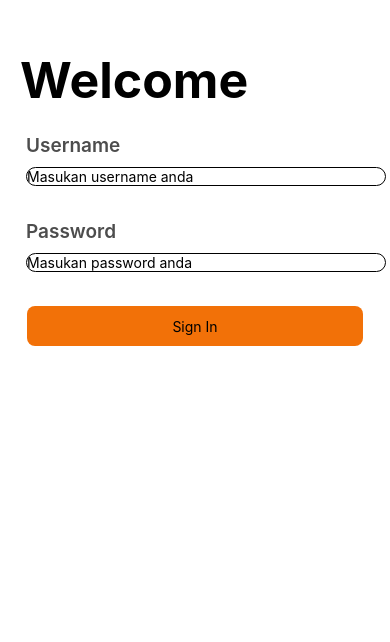
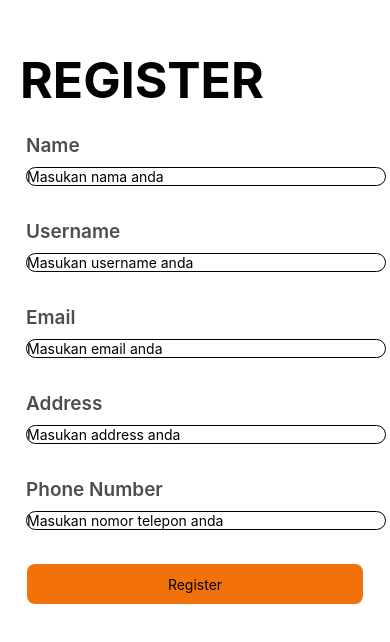
Before and after one commit to jck-y/Exercise-4MobileApp, a React Native app: screen / in a window 390 px wide. Shown: the top 642 px of the page. Built offline with nearby package versions, Linux system fonts and the light colour scheme.

Commit message:
buat kerangka

```diff
--- a/App.tsx
+++ b/App.tsx
@@ -1,26 +1,35 @@
 import {
-  View,
-  StyleSheet,
+  ScrollView,
 } from 'react-native';
-import React from 'react';
+import React, { useState } from 'react';
 import Title from './src/components/Title';
 import Input from './src/components/Input';
 import Button from './src/components/Button';
 const App = () => {
+  const [name, setName] = useState('');
+  const [username, setUsername] = useState('');
+  const [email, setEmail] = useState('');
+  const [address, setAddress] = useState('');
+  const [phoneNumber, setPhoneNumber] = useState('');
+
+  const handleRegister = () => {
+    console.log('Name:', name);
+    console.log('Username:', username);
+    console.log('Email:', email);
+    console.log('Address:', address);
+    console.log('Phone Number:', phoneNumber);
+  };
   return (
-    <View>
-      <Title/>
-      <Input text="Username" placeholder="Masukan username anda" />
-      <Input text="Password"placeholder="Masukan password anda" />
-      <Button/>
-    </View>
+    <ScrollView>
+      <Title text="REGISTER"/>
+      <Input text="Name" placeholder="Masukan nama anda"onChangeText={setName} />
+      <Input text="Username"placeholder="Masukan username anda" onChangeText={setUsername} />
+      <Input text="Email" placeholder="Masukan email anda"  onChangeText={setEmail}/>
+      <Input text="Address"placeholder="Masukan address anda" onChangeText={setAddress} />
+      <Input keyboardType='number-pad' text="Phone Number" placeholder="Masukan nomor telepon anda" onChangeText={setPhoneNumber} />
+      <Button onPress={handleRegister} />
+    </ScrollView>
   );
 };
 
-const style = StyleSheet.create({
-  btnlog: {
-    flexDirection: 'row',
-    justifyContent: 'center',
-  },
-});
 export default App;
--- a/src/components/Button/index.tsx
+++ b/src/components/Button/index.tsx
@@ -1,11 +1,11 @@
 import React from 'react';
 import { StyleSheet, Text, View } from 'react-native';
 import { TouchableOpacity } from 'react-native';
-const Button = () => {
+const Button = ({ onPress }) => {
   return (
     <View style={styles.container}>
-      <TouchableOpacity style={styles.button}>
-        <Text >Sign In</Text>
+      <TouchableOpacity style={styles.button} onPress={onPress}>
+        <Text >Register</Text>
       </TouchableOpacity>
     </View>
   );
--- a/src/components/Input/index.tsx
+++ b/src/components/Input/index.tsx
@@ -1,11 +1,16 @@
 import React from 'react';
 import { View, Text, StyleSheet, TextInput } from 'react-native';
 
-const Input = ({ text, placeholder }) => {
+const Input = ({ text, placeholder, keyboardType,onChangeText }) => {
   return (
     <View style={styles.container}>
       <Text style={styles.text}>{text}</Text>
-      <TextInput placeholder={placeholder} style={styles.input} />
+      <TextInput
+        placeholder={placeholder}
+        style={styles.input}
+        keyboardType={keyboardType} // Teruskan keyboardType di sini
+        onChangeText={onChangeText}
+      />
     </View>
   );
 };
--- a/src/components/Title/index.tsx
+++ b/src/components/Title/index.tsx
@@ -1,9 +1,9 @@
 import { View,Text,StyleSheet } from "react-native";
 import React from 'react';
 
-const Title = () => {
+const Title = ({text}) => {
     return(
-        <Text style={style.welcome}>Welcome</Text>
+        <Text style={style.welcome}>{text}</Text>
     )
 }
 const style = StyleSheet.create({
```
